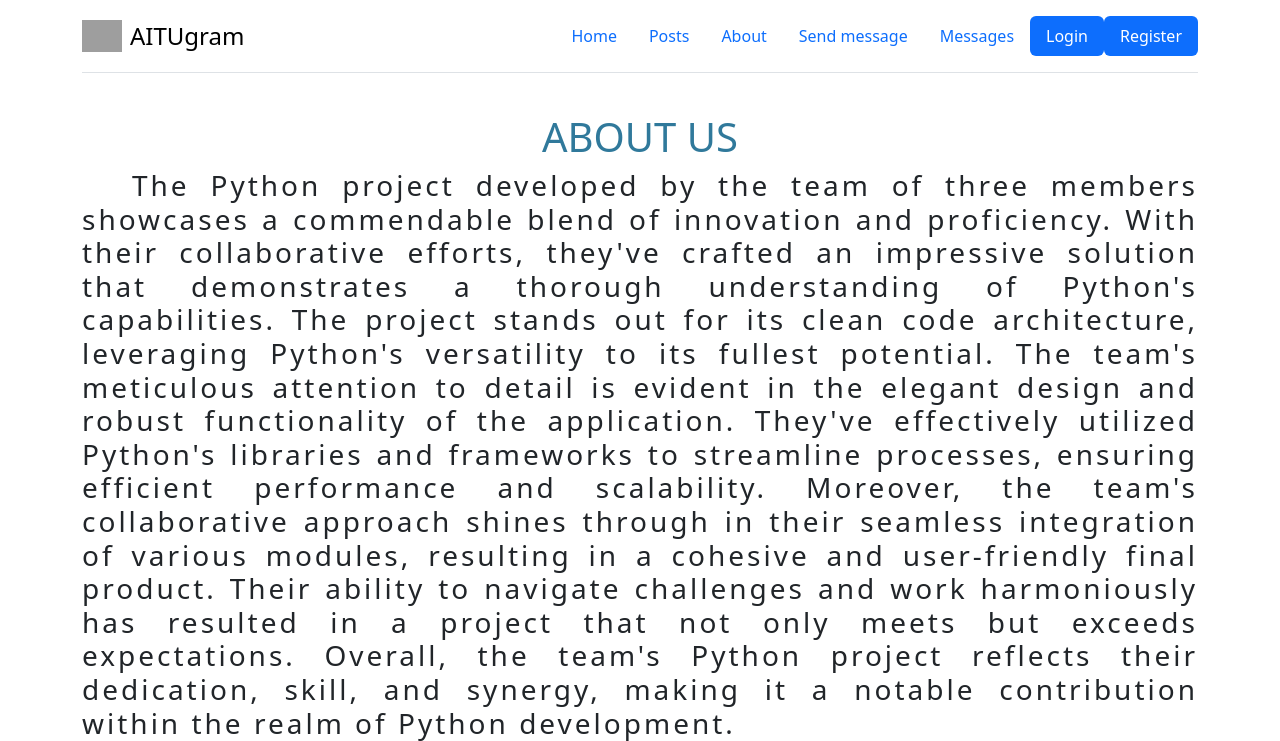
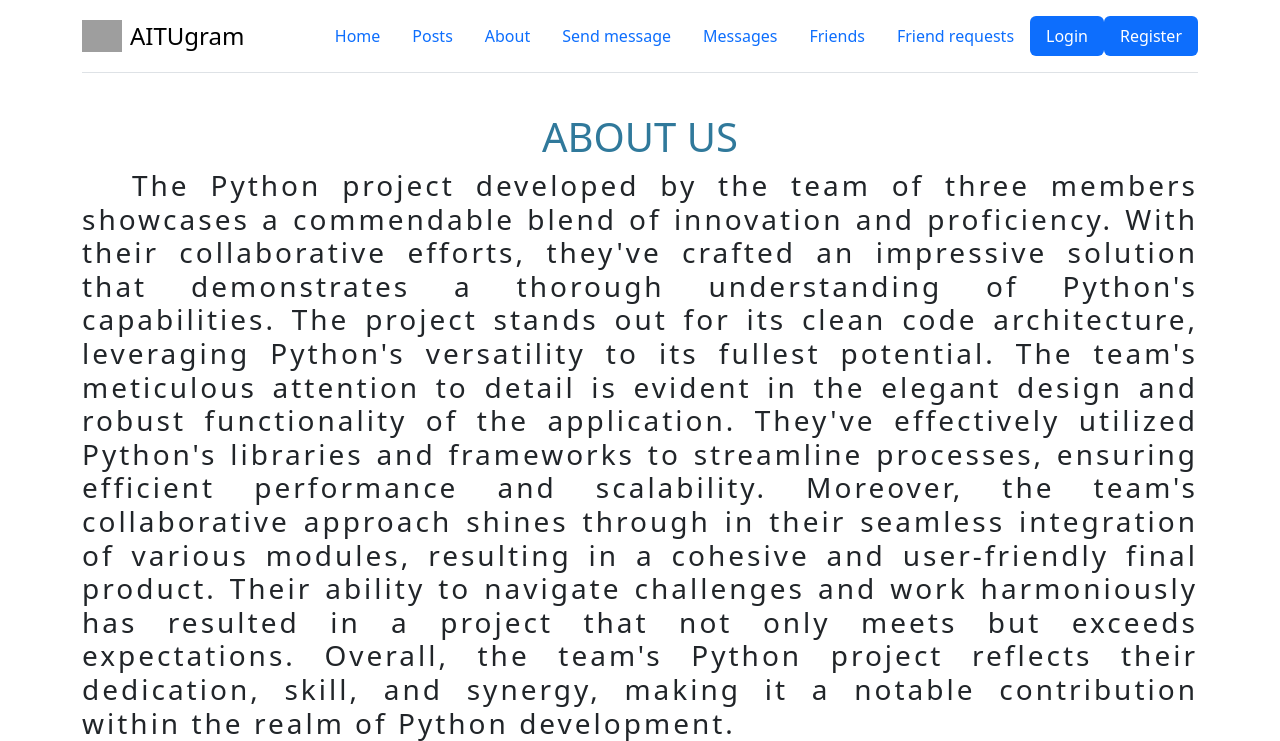
Before and after one commit to sdgh55/final-project, a Flask app: page /about in a window 1280 px wide. Shown: the top 741 px of the page. Run offline with Flask 3, Linux system fonts and the light colour scheme; grey boxes are pictures that could not be loaded.

Commit message:
8 commit

```diff
--- a/templates/base.html
+++ b/templates/base.html
@@ -25,6 +25,8 @@
         <li class="nav-item"><a href="/about" class="nav-link">About</a></li>
         <li class="nav-item"><a href="/send_message" class="nav-link">Send message</a></li>
         <li class="nav-item"><a href="/view_messages" class="nav-link">Messages</a></li>
+        <li class="nav-item"><a href="/friends" class="nav-link">Friends</a></li>
+        <li class="nav-item"><a href="/friend_requests" class="nav-link">Friend requests</a></li>
           {% if session.authenticated %}
               <a href="/create" class="nav-link active" aria-current="page">Add new post</a>
               <li class="nav-item"><a href="/logout" class="nav-link active" aria-current="page">Log out</a></li>
```
